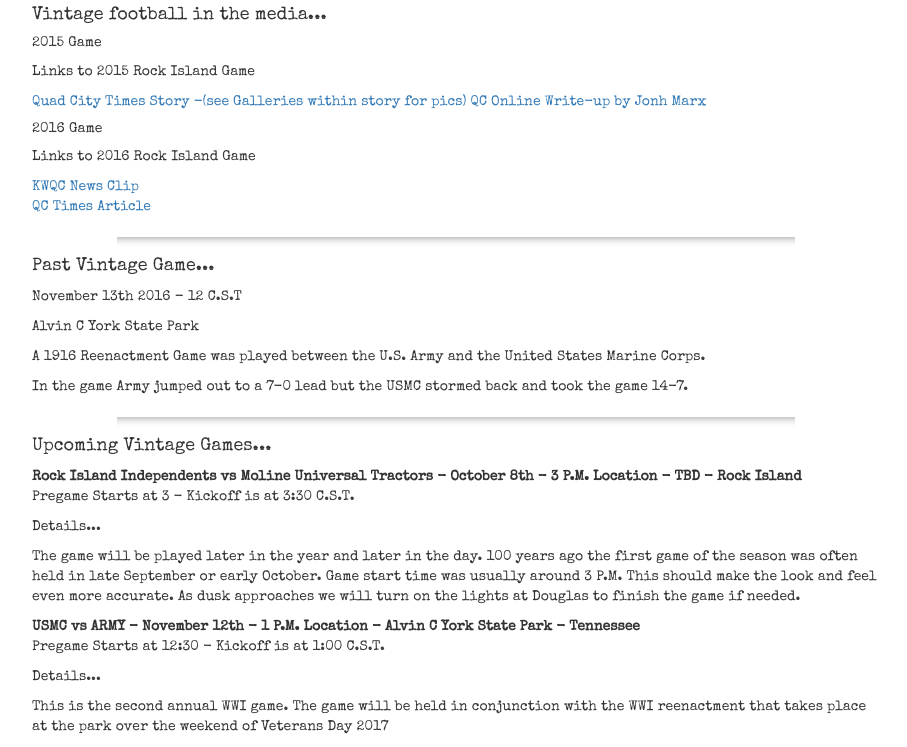
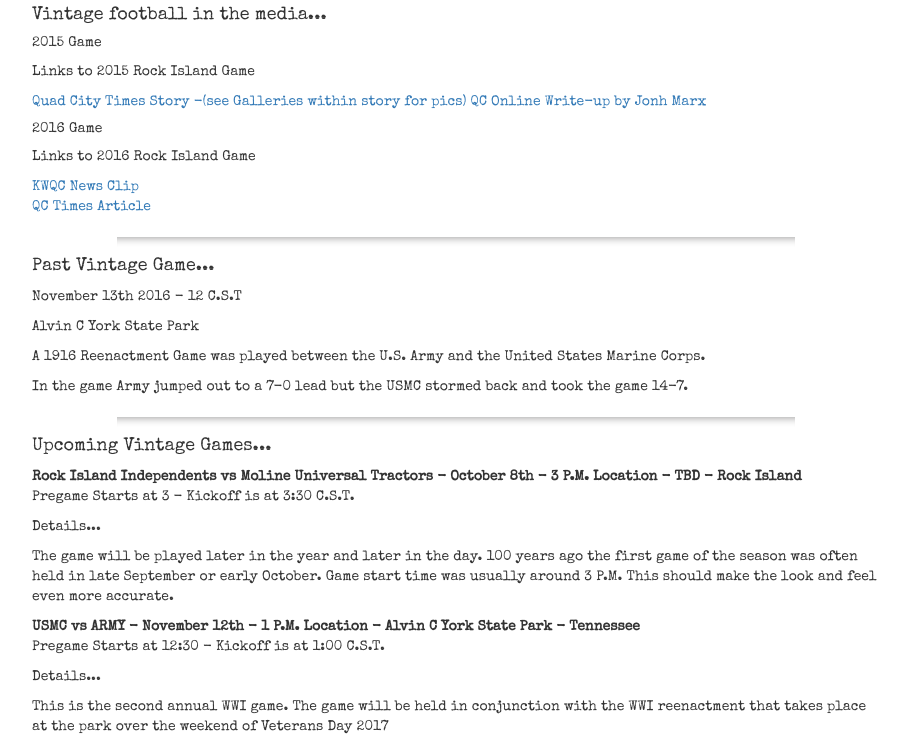
Before and after one commit to SimonHerrera/vintage-american-football-client, a website: page client/index.html in a window 1280 px wide. Shown: the part 1152-1899 px from the top of the page, without its empty margins (38-945 px from the left). Drawn offline with nearby package versions, Linux system fonts and the light colour scheme; a web font is replaced by a local one.

Commit message:
Removed statements about Douglas since the game won't be played there

```diff
--- a/client/app/landing/landing.html
+++ b/client/app/landing/landing.html
@@ -64,7 +64,7 @@
       <b>Rock Island Independents vs Moline Universal Tractors - October 8th - 3 P.M. Location - TBD - Rock Island</b>
       <p>Pregame Starts at 3 - Kickoff is at 3:30 C.S.T.</p>
       <p>Details...</p>
-      <p>The game will be played later in the year and later in the day. 100 years ago the first game of the season was often held in late September or early October. Game start time was usually around 3 P.M. This should make the look and feel even more accurate. As dusk approaches we will turn on the lights at Douglas to finish the game if needed.
+      <p>The game will be played later in the year and later in the day. 100 years ago the first game of the season was often held in late September or early October. Game start time was usually around 3 P.M. This should make the look and feel even more accurate.
       </p>
       <b>USMC vs ARMY - November 12th - 1 P.M. Location - Alvin C York State Park - Tennessee</b>
       <p>Pregame Starts at 12:30 - Kickoff is at 1:00 C.S.T.</p>
```
